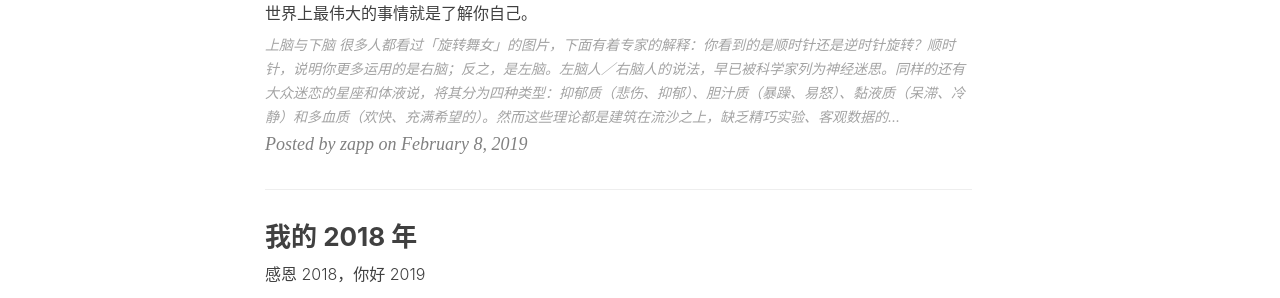
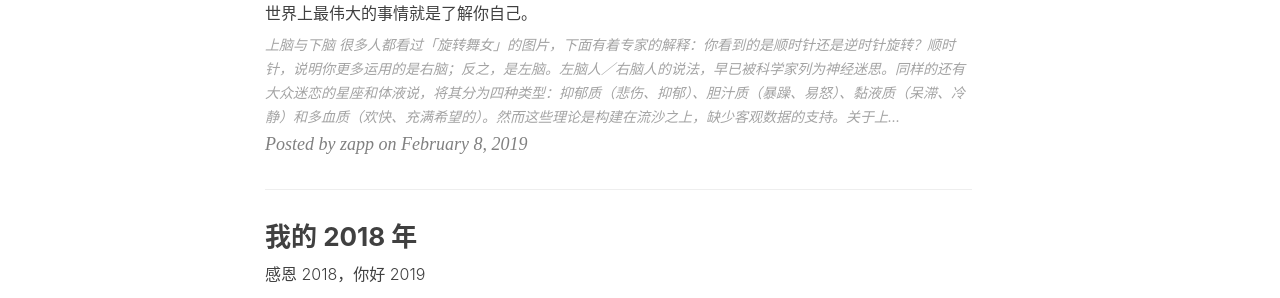
Before and after one commit to zapp926/blog, a Jekyll site: the page built from index.html, in a window 1280 px wide and 900 px high. Shown: the part 509-807 px from the top of the window. Built offline with Jekyll 4.4.1, drawn with Linux system fonts in a browser that asks for light colours; nearby versions of some CDN libraries; the list of posts is cut into pages by our own code; comment, search, counter and statistics services are not loaded.

Commit message:
change blog

```diff
--- a/_posts/2019-02-08-Top Brain Bottom Brain.md
+++ b/_posts/2019-02-08-Top Brain Bottom Brain.md
@@ -12,7 +12,7 @@ tags:
 
 #### 上脑与下脑
 
-很多人都看过「旋转舞女」的图片，下面有着专家的解释：你看到的是顺时针还是逆时针旋转？顺时针，说明你更多运用的是右脑；反之，是左脑。左脑人／右脑人的说法，早已被科学家列为神经迷思。同样的还有大众迷恋的星座和体液说，将其分为四种类型：抑郁质（悲伤、抑郁）、胆汁质（暴躁、易怒）、黏液质（呆滞、冷静）和多血质（欢快、充满希望的）。然而这些理论都是建筑在流沙之上，缺乏精巧实验、客观数据的支撑。关于上脑／下脑的分类，有着心理学和认知神经科学的基础，不同于左／右脑是商家基于斯佩里裂脑人实验过渡扭曲的宣传。随着神经影像学的发展，研究者能清晰的看到大脑动态的认知过程和结构上的差异。科斯林从认知心理学的视角出发，进行了数十年严谨、可靠的实验，提出了一种新的观点：上脑与下脑的认知模式。
+很多人都看过「旋转舞女」的图片，下面有着专家的解释：你看到的是顺时针还是逆时针旋转？顺时针，说明你更多运用的是右脑；反之，是左脑。左脑人／右脑人的说法，早已被科学家列为神经迷思。同样的还有大众迷恋的星座和体液说，将其分为四种类型：抑郁质（悲伤、抑郁）、胆汁质（暴躁、易怒）、黏液质（呆滞、冷静）和多血质（欢快、充满希望的）。然而这些理论是构建在流沙之上，缺少客观数据的支持。关于上脑／下脑的分类，有着心理学和认知神经科学的基础，不同于左／右脑是商家基于斯佩里裂脑人实验过渡扭曲的宣传。随着神经影像学的发展，研究者能清晰的看到大脑动态的认知过程和结构上的差异。科斯林从认知心理学的视角出发，进行了数十年严谨、可靠的实验，提出了一种新的观点：上脑与下脑的认知模式。
 
 大脑外侧裂粗略的将大脑分为上脑和下脑两个部分，上脑包括大部分额叶和顶叶，下脑包括枕叶和颞叶。熟悉认知心理学和脑科学的同学都知道，我们大脑中有两条通路，一条「Where 通路」和一条「What 通路」，这两条通路对应基本的上脑和下脑的功能。下脑主要涉及处理来自感官的信息，利用它们的表征激活相关事件和客体的记忆，拟定和实施计划属于上脑的范畴。
 
```
Also changed, not shown: img/post-Top-Bottom-Brian.jpg (added).
